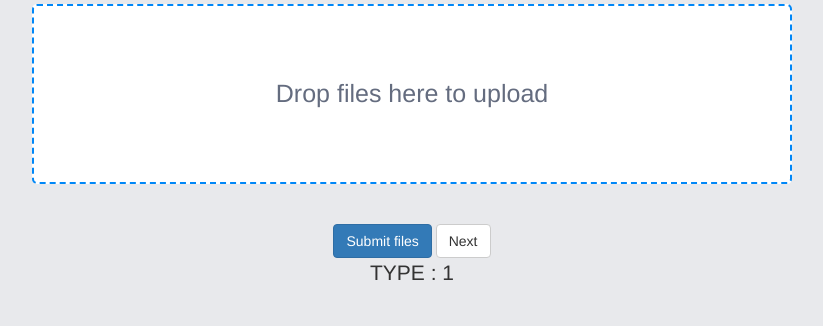
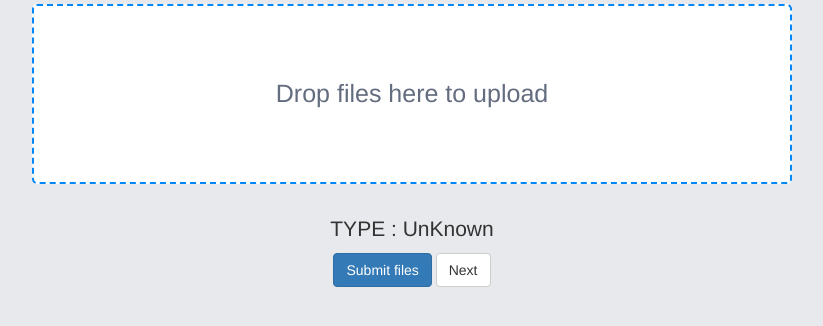
Before and after one commit to EJSohn/Skin-analizer, a Django app: page /main/ in a window 1280 px wide. Shown: the part 256-582 px from the top of the page, without its empty margins (228-1051 px from the left). Run offline with Django 3.2, Linux system fonts and the light colour scheme; some libraries are stand-ins or nearby versions.

Commit message:
UI transition

```diff
--- a/SkinAnlizer/main/static/main/css/main.css
+++ b/SkinAnlizer/main/static/main/css/main.css
@@ -20,3 +20,7 @@ body {
     width: 66.66667%;
     margin-top: 6rem;
 }
+
+p {
+    margin: 10px 0 10px !important;
+}
--- a/SkinAnlizer/main/templates/main/index.html
+++ b/SkinAnlizer/main/templates/main/index.html
@@ -26,11 +26,11 @@
                     <input name="file" type="file" />
                 </div>
             </form>
-            <br><br>
+            <br>
             <center>
+                <p class="lead">TYPE : UnKnown</p>
                 <button id="submit-all" type="button" class="btn btn-primary">Submit files</button>
                 <button id="next" type="button" class="btn btn-default">Next</button>
-                <p class="lead">TYPE : 1</p>
             </center>
 
             <script src="{% static 'main/js/dropzone.js' %}"></script>
```
